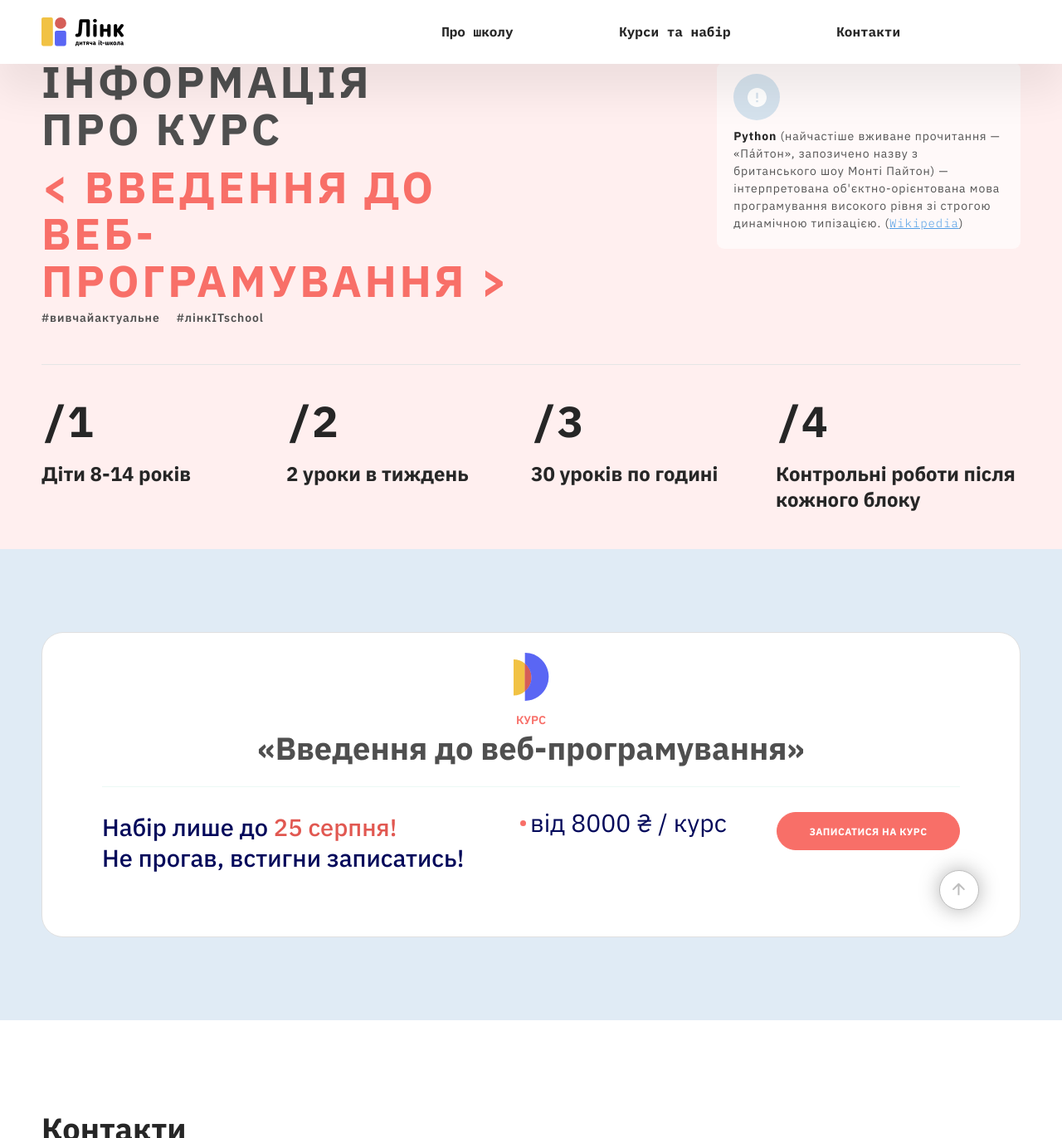
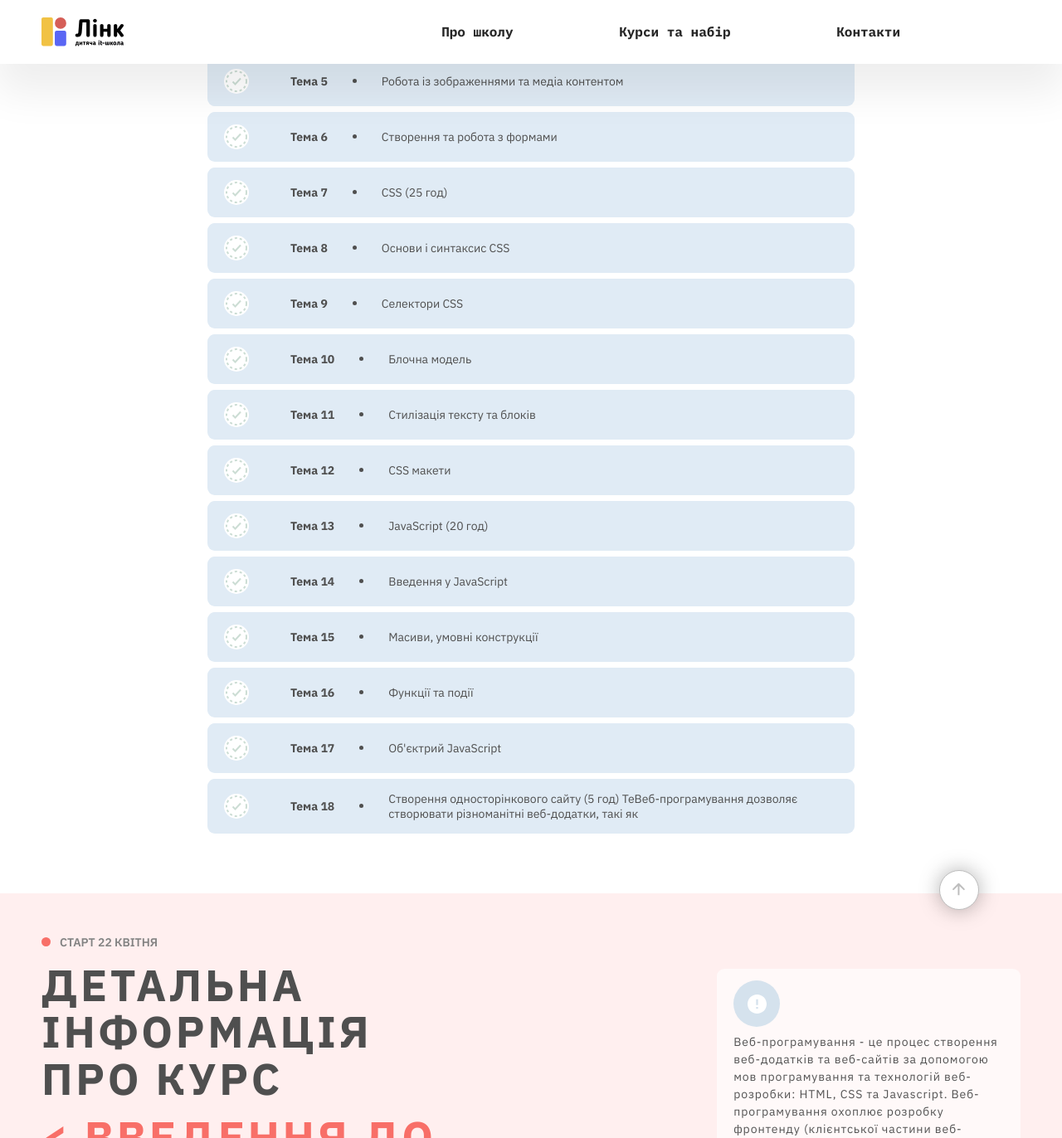
Before and after one commit to tfxoshchypok/linkit22, a Jekyll site: the page built from _courses/web-programming.html, in a window 1280 px wide and 1400 px high, scrolled down 1429 px, cut to the strip 0-1372 px from the top of the window. Shown: the whole strip at 83% size. Built offline with Jekyll 4.4.1, drawn with Linux system fonts in a browser that asks for light colours; some of the changed text lies outside the part shown.

Commit message:
Update курс “web-programming”

```diff
--- a/_courses/web-programming.html
+++ b/_courses/web-programming.html
@@ -3,18 +3,48 @@
 title: Введення до веб-програмування
 price: 8000
 icon: 3
-start_at: 25 серпня
-start_age: 8
-finish_age: 14
-lessons: 30
+start_at: 22 квітня
+start_age: 14
+finish_age: 17
+lessons: 70
 lesson_time: годині
-lessons_in_week: 2
-skills: The skills
+lessons_in_week: 3
+skills: Отримає базові знання та вміння у HTML, CSS та JavaScript. Велика
+  кількість самостійних практичних робіт забезпечить закріплення теоретичних
+  знань. Ознайомиться з принципами роботи мережі інтернет. Розробить свій перший
+  односторінковий сайт.
 program:
-- "Основи програмування на Python"
+  - Початок роботи з Internet
+  - HTML (20 год)
+  - Базовий HTML
+  - Форматування тексту та таблиць
+  - Робота із зображеннями та медіа контентом
+  - Створення та робота з формами
+  - CSS (25 год)
+  - Основи і синтаксис CSS
+  - Селектори CSS
+  - Блочна модель
+  - Стилізація тексту та блоків
+  - CSS макети
+  - JavaScript (20 год)
+  - Введення у JavaScript
+  - Масиви, умовні конструкції
+  - Функції та події
+  - Об'єктрий JavaScript
+  - Створення односторінкового сайту (5 год)  ТеВеб-програмування дозволяє
+    створювати різноманітні веб-додатки, такі як
+information: >-
+  Веб-програмування - це процес створення веб-додатків та веб-сайтів за
+  допомогою мов програмування та технологій веб-розробки: HTML, CSS та
+  Javascript.
+
+
+  Веб-програмування охоплює розробку фронтенду (клієнтської частини веб-сторінки) та бекенду (серверної частини), а також баз даних, що підтримують ці веб-додатки.
+
+
+  Т﻿ехнології веб-програмування лежать в основі соціальних мережі, електронних магазинів, онлайн-ігр та інше.
+end_block_information: Кілька контрольних в кожному блоці
 tags:
-- "вивчайактуальне"
-- "лінкITschool"
-information: <strong>Python </strong>(найчастіше вживане прочитання — «Па́йтон», запозичено назву з британського шоу Монті Пайтон) — інтерпретована об'єктно-орієнтована мова програмування високого рівня зі строгою динамічною типізацією. (<a href="https://uk.wikipedia.org/wiki/Python" target="_blank">Wikipedia</a>)
-end_block_information: Контрольні роботи після кожного блоку
+  - вивчайактуальне
+  - лінкITschool
 ---
```
